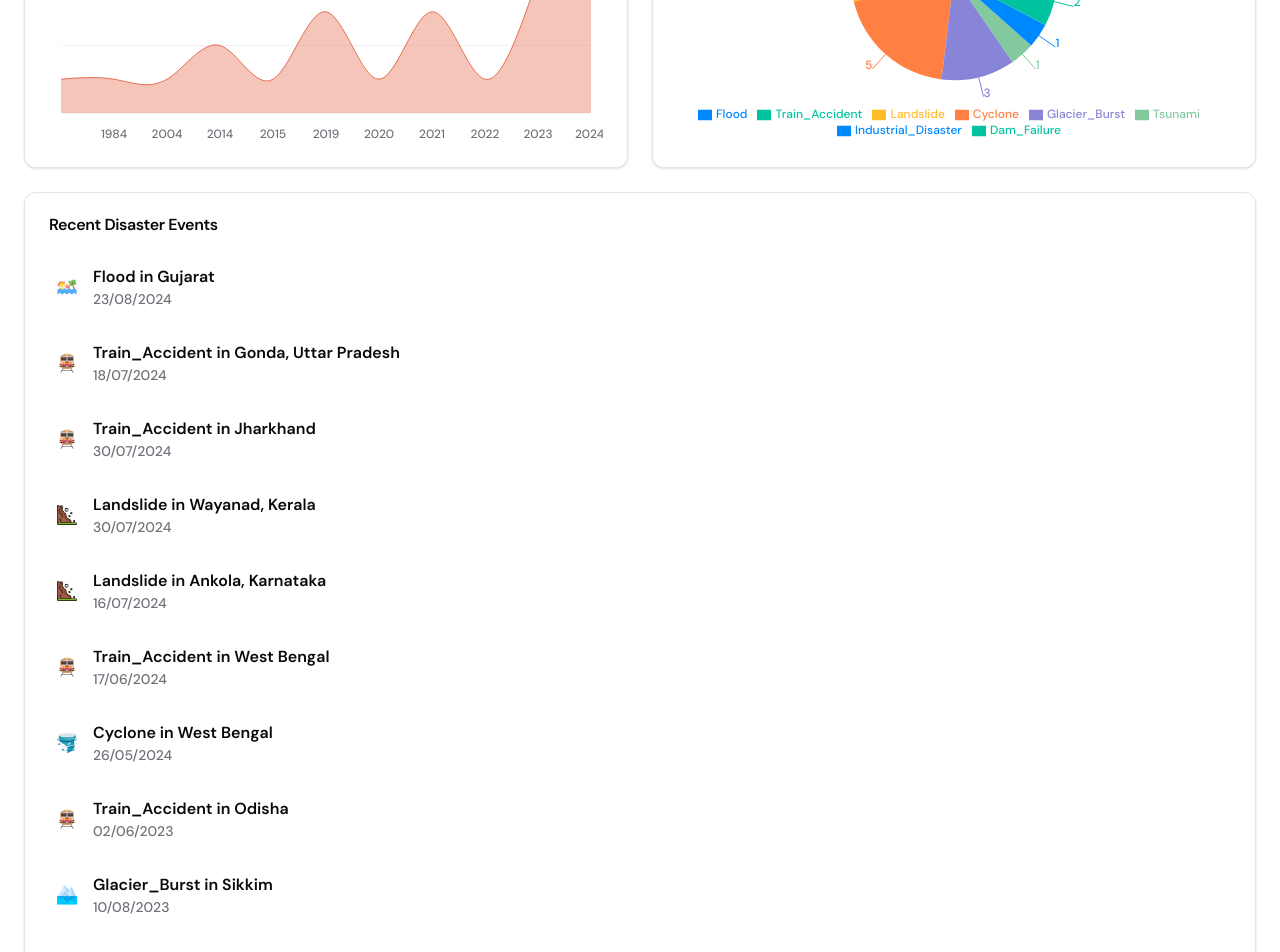
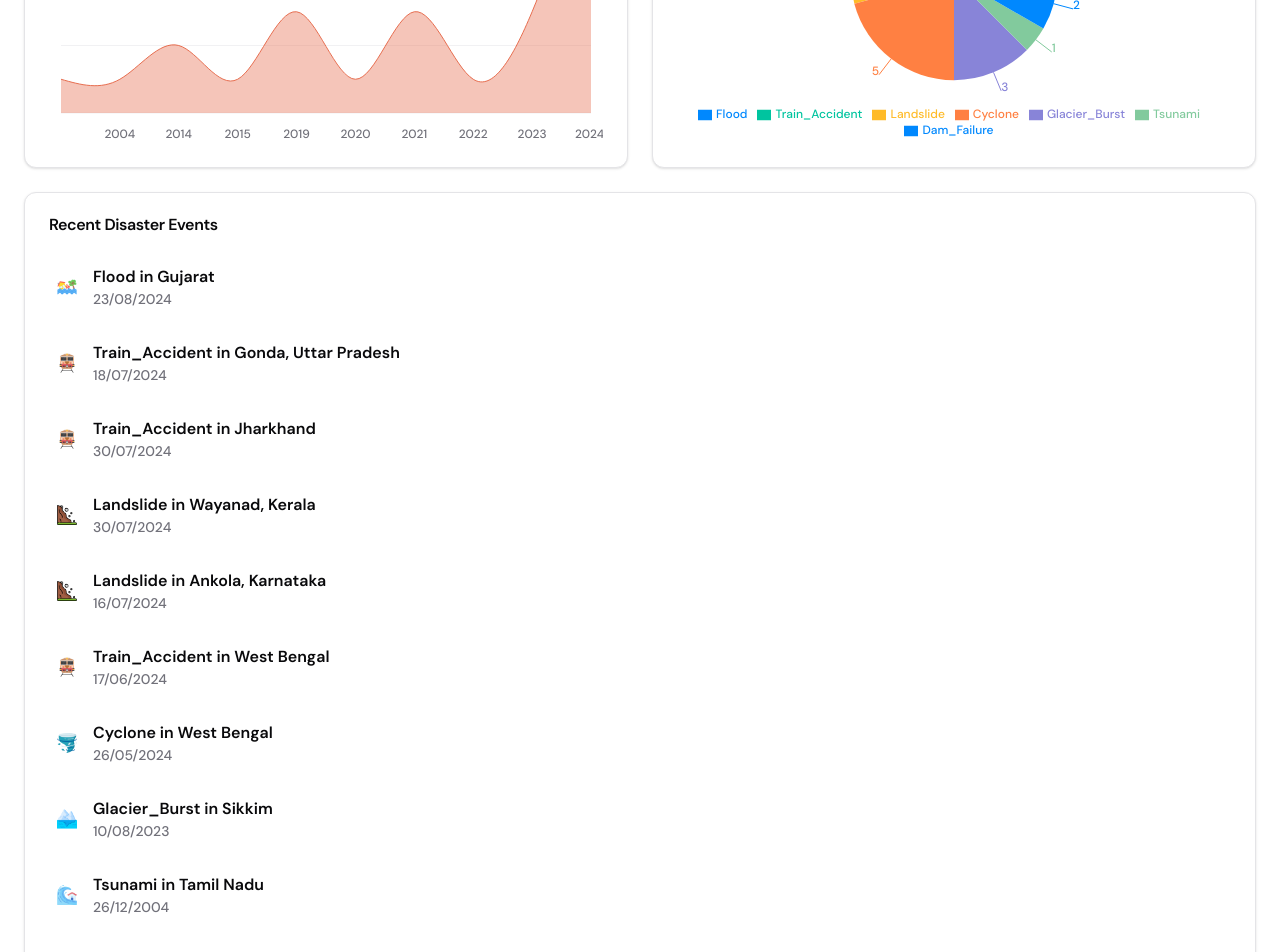
Before and after one commit to MonaKalyanReddyKarna/IOMP, a Next.js app: page /statistics in a window 1280 px wide. Shown: the part 560-1512 px from the top of the page. Built offline with nearby package versions, Linux system fonts and the light colour scheme.

Commit message:
fixed data and added configuration number

```diff
--- a/src/app/configurations/ConfigBox.tsx
+++ b/src/app/configurations/ConfigBox.tsx
@@ -14,7 +14,7 @@ interface ConfigBoxProps {
 
 const ConfigBox = ({ configuration }: ConfigBoxProps) => {
     const [status, setStatus] = useState(configuration.status);
-
+    const[value, setValue] = useState(configuration.speed+"");
     return (
         <div className='flex flex-col justify-between w-[30rem] h-[20rem] cursor-pointer rounded-xl border border-gray-300 p-6 shadow-lg hover:shadow-2xl hover:bg-gray-50 transition-all duration-300 ease-in-out'>
             {/* Row 1: Logo and Toggle */}
@@ -34,7 +34,7 @@ const ConfigBox = ({ configuration }: ConfigBoxProps) => {
             </div>
 
             <div>
-                <input type="range" min={1} max={20}></input>
+                <input type="range" min={1} max={20} onChange={(e)=>{setValue(e.currentTarget.value)}} defaultValue={value}></input>
             </div>
 
             {/* Bottom: Status and Speed */}
@@ -43,7 +43,7 @@ const ConfigBox = ({ configuration }: ConfigBoxProps) => {
                     <span className={`h-4 w-4 rounded-full ${status ? 'bg-green-500' : 'bg-red-500'}`}></span>
                     <span className='text-sm font-medium'>{status ? 'Active' : 'Inactive'}</span>
                 </div>
-                <span className='text-gray-500 text-sm'>{`Speed: ${configuration.speed}ms`}</span>
+                <span className='text-gray-500 text-sm'>{`Speed: ${value}ms`}</span>
             </div>
         </div>
     );
--- a/src/app/disaster/[slug]/LatestPosts.tsx
+++ b/src/app/disaster/[slug]/LatestPosts.tsx
@@ -11,7 +11,7 @@ const LatestPosts = () => {
     return (
         <div className='px-4 w-full'>
             <h2 className='text-3xl text-[#276fb3] font-[900]'>Latest Posts</h2>
-            <div className={"flex flex-wrap justify-around"}>
+            <div className={"flex flex-wrap gap-8"}>
             {posts.map((post, index) => (
                 <div key={index} className='my-4 p-4 border border-gray-300 rounded-lg min-w-[400px] max-w-[400px]'>
                     {/*{post.image && (*/}
--- a/src/app/pages/Main.tsx
+++ b/src/app/pages/Main.tsx
@@ -5,7 +5,7 @@ import {Footer} from "@/components/Footer";
 
 const Main = () => {
     return (
-        <div className='w-full h-screen bg-gray-100 flex'>
+        <div className='w-full h-screen bg-gray-100 flex overflow-y-hidden'>
             <div className='w-full lg:w-1/2 bg-gray-100 border-r-2'>
                 <Hero />
             </div>
--- a/src/data/dummy.ts
+++ b/src/data/dummy.ts
@@ -127,23 +127,6 @@ export const data = [
         },
     },
     {
-        _id: "8",
-        title: "2024 Odisha Train Accident",
-        description:
-            "The 2023 Odisha train accident was a tragic event that shocked the nation, involving the collision of three trains. The incident resulted in the deaths of hundreds of passengers and left many more injured, marking one of the deadliest rail disasters in India. Rescue operations were massive, with teams working tirelessly to find survivors among the wreckage. The scale of the accident also led to significant infrastructure damage and raised concerns about railway safety in the country. Investigations pointed to a signal fault as a potential cause, sparking discussions on the urgent need for railway modernization.",
-        disasterType: "Train_Accident",
-        imageURLS: ["https://via.placeholder.com/800x600.png?text=Odisha+Train+Accident+1"],
-        postAuthorURL: "https://twitter.com/NYTimes",
-        postLink: "https://twitter.com/NYTimes/status/1701212393821719600",
-        clusterIdentifier: "odisha_train_accident_2023",
-        timestamp: "2023-06-02T00:00:00Z",
-        location: "Odisha",
-        coordinates: {
-            lat: 20.5431241,
-            lng: 84.6897321,
-        },
-    },
-    {
         _id: "9",
         title: "2024 Sikkim Glacier Burst",
         description:
@@ -192,23 +175,6 @@ export const data = [
         coordinates: {
             lat: 20.5431241,
             lng: 84.6897321,
-        },
-    },
-    {
-        _id: "16",
-        title: "2024 Bhopal Gas Tragedy",
-        description:
-            "The Bhopal Gas Tragedy, one of the world's worst industrial disasters, occurred on the night of December 3, 2024, when a toxic gas leak from the Union Carbide plant spread over the city of Bhopal. Thousands died immediately, and many more suffered from the long-term effects of the exposure, such as respiratory issues, blindness, and birth defects. The disaster highlighted the need for stringent industrial safety regulations and legal accountability for multinational corporations.",
-        disasterType: "Industrial_Disaster",
-        imageURLS: ["https://via.placeholder.com/800x600.png?text=Bhopal+Gas+1"],
-        postAuthorURL: "https://twitter.com/HistoryChannel",
-        postLink: "https://twitter.com/HistoryChannel/status/1701212393821717900",
-        clusterIdentifier: "bhopal_gas_tragedy_1984",
-        timestamp: "1984-12-03T00:00:00Z",
-        location: "Bhopal",
-        coordinates: {
-            lat: 23.2584857,
-            lng: 77.401989,
         },
     },
     {
```
